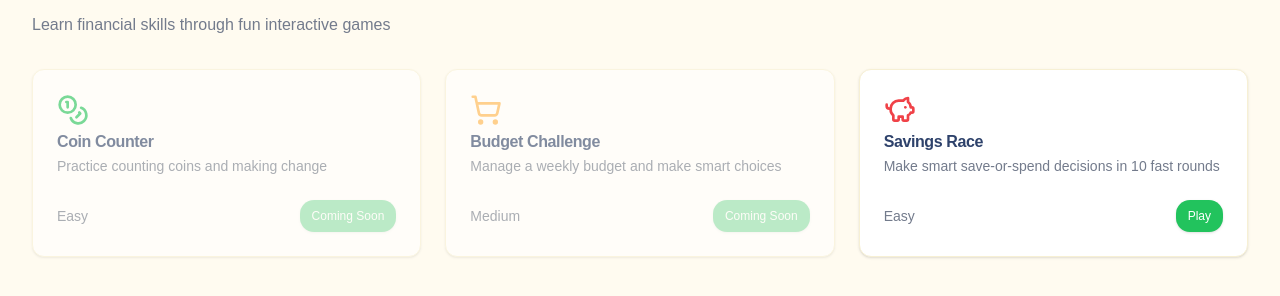
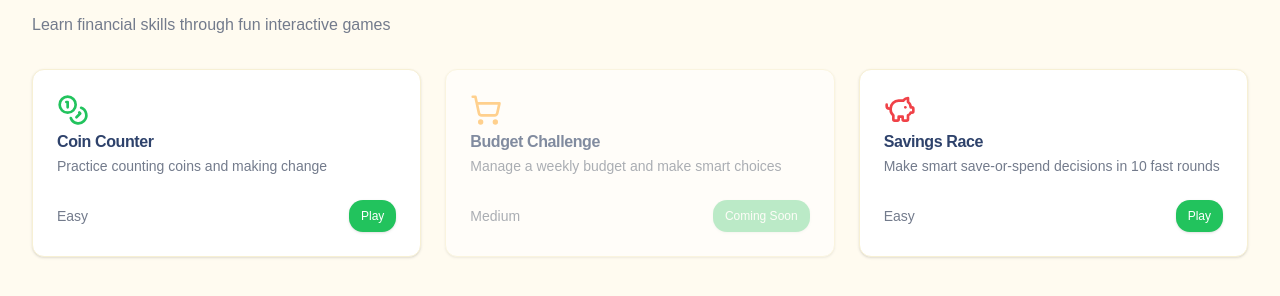
Before and after one commit to startupsandcode/CashCritters-V2, a Next.js app: page /games in a window 1280 px wide. Shown: the part 128-424 px from the top of the page. Built offline with nearby package versions, Linux system fonts and the light colour scheme; no server answers; sample sign-in values are in the browser's storage.

Commit message:
feat: wire up Coin Counter route on the games index

```diff
--- a/src/app/(protected)/games/page.tsx
+++ b/src/app/(protected)/games/page.tsx
@@ -17,7 +17,7 @@ const games = [
     description: "Practice counting coins and making change",
     icon: <Coins className="h-8 w-8 text-primary" />,
     difficulty: "Easy",
-    route: null,
+    route: "/games/coin-counter",
   },
   {
     id: "budget-challenge",
```
